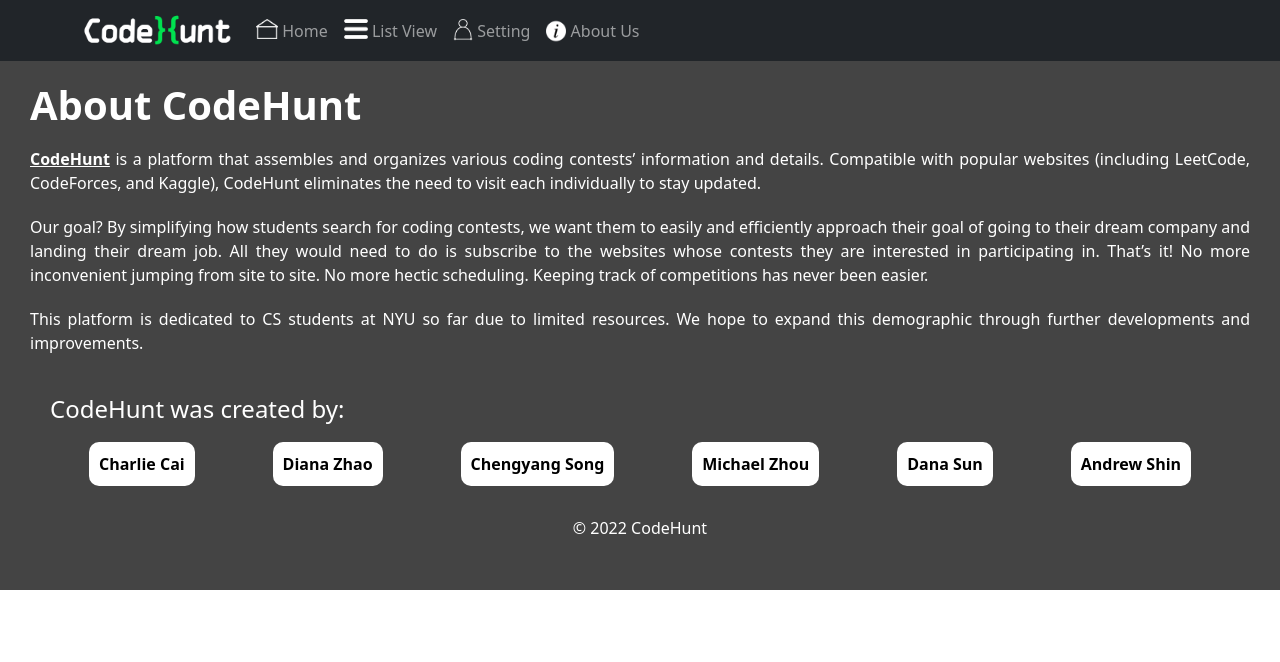
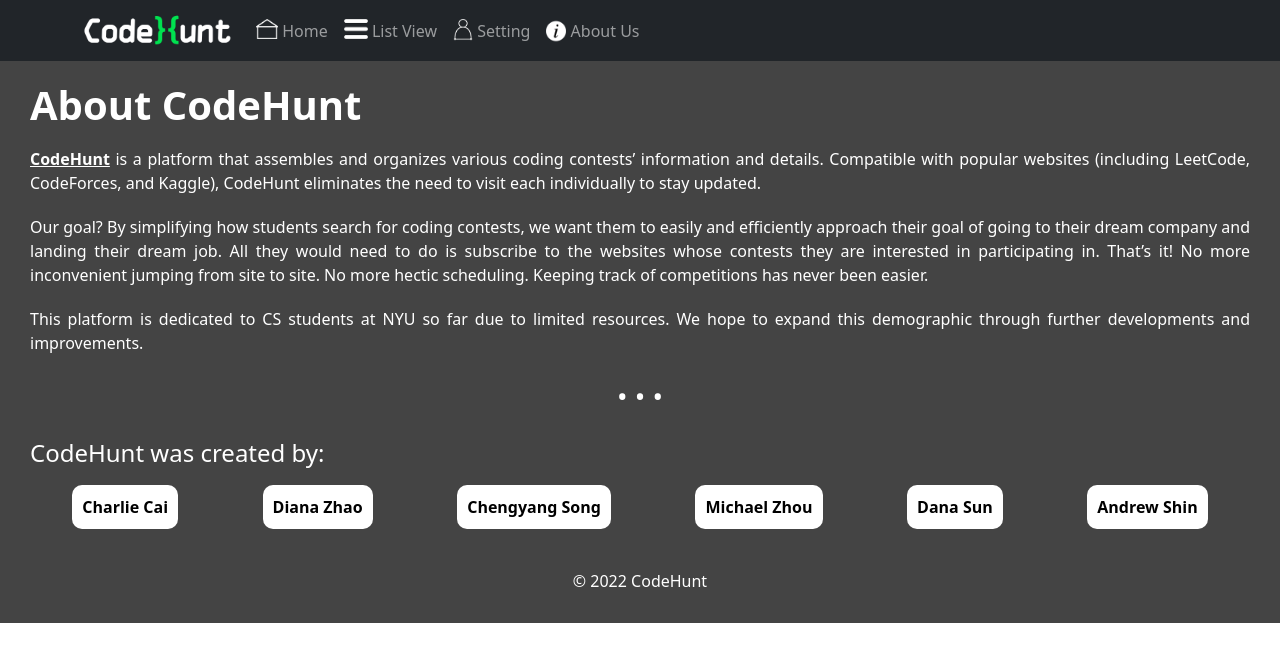
Before and after one commit to software-students-spring2022/final-project-codehunt, a React (Create React App) app in the folder front-end/: page /about in a window 1280 px wide. Shown: the top 662 px of the page. Built offline with nearby package versions, Linux system fonts and the light colour scheme.

Commit message:
improved about CSS

```diff
--- a/front-end/src/About.css
+++ b/front-end/src/About.css
@@ -19,8 +19,14 @@
     padding: 0px 0px 0px 10px;
 }
 
+.break{
+    display: flex;
+    justify-content: center;
+    margin: 15px;
+}
+
 .credits{
-    padding: 30px;
+    padding: 10px 10px 30px 10px;;
 }
 
 .name{
@@ -42,6 +48,8 @@
     color: black;
     font-weight: bold;
     padding: 10px;
+    display: flex;
+    justify-content: center;
 }
 
 .link:hover{
@@ -80,5 +88,5 @@
 .copyright{
     display: flex;
     justify-content: center;
-    margin: 20px;
+    margin: 30px 0px 0px 0px;
 }
--- a/front-end/src/About.js
+++ b/front-end/src/About.js
@@ -20,6 +20,7 @@ const About = (props) => {
         limited resources. We hope to expand this demographic through
         further developments and improvements.
       </div>
+      <h3 className="break">• • •</h3>
       <div className="credits">
         <h4>CodeHunt was created by:</h4>
         <div className="contributors">
```
